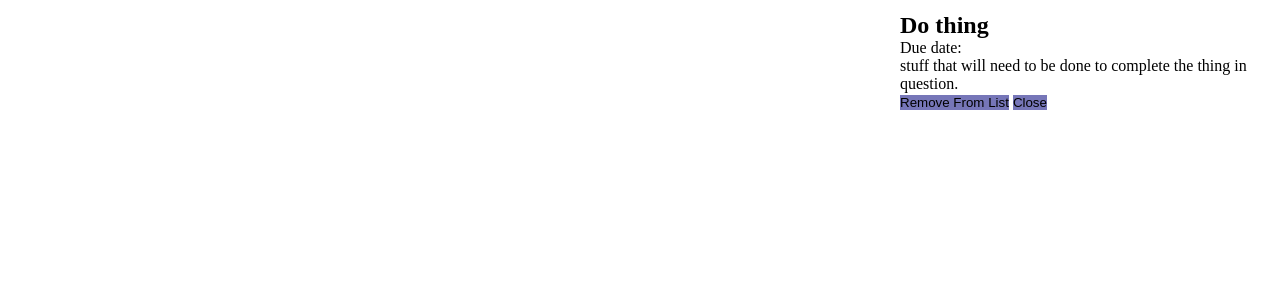
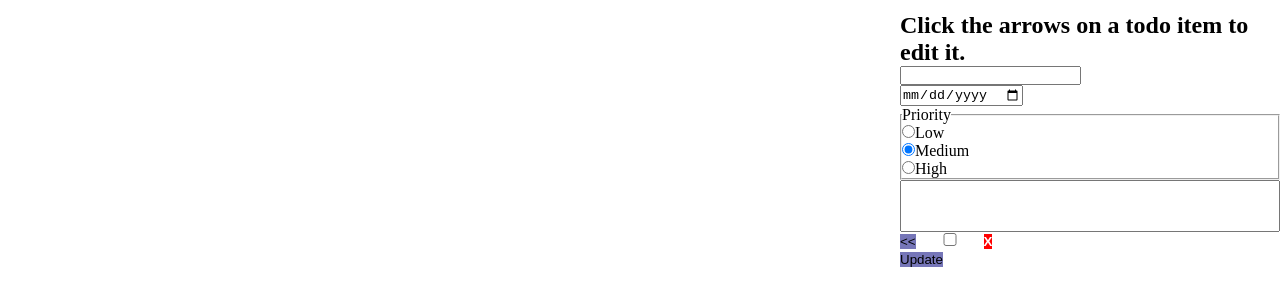
Before and after one commit to jacobwmorris/todo-list, a website built with webpack: page src/samplepage.html in a window 1280 px wide. Shown: the part 88-394 px from the top of the page. Built offline with nearby package versions, Linux system fonts and the light colour scheme.

Commit message:
Add todo item edit form

```diff
--- a/src/index.js
+++ b/src/index.js
@@ -79,6 +79,11 @@ import {DisplayProjectList, DisplayTodoList, DisplayTodo} from "./display.js";
             projects.getExpanded().add(newTodo);
         };
 
+        titleIn.value = "";
+        dateIn.value = "";
+        descIn.value = "";
+        radioButtons[1].checked = true;
+        document.querySelector(".form-wrapper.todo-form").classList.add("no-display");
         event.preventDefault();
     };
 
--- a/src/samplepage.html
+++ b/src/samplepage.html
@@ -53,7 +53,7 @@
                     </div>
                     <div class="f-desc-cell">
                         <label for="f-desc" class="block-label">Description:</label>
-                        <textarea type="text" name="description" id="f-desc" cols="60" rows="8"></textarea>
+                        <textarea name="description" id="f-desc" cols="60" rows="8"></textarea>
                     </div>
                 </form>
                 <button type="button" form="new-todo-form" id="add-todo-button">Add</button>
@@ -107,13 +107,26 @@
         </main>
         <aside>
             <div id="expanded">
-                <h2>Do thing</h2>
-                <p>Due date:</p>
-                <p>stuff that will need to be done to complete the thing in question.</p>
-                <div class="expanded-buttons">
-                    <button>Remove From List</button>
-                    <button>Close</button>
-                </div>
+                <h1>Click the arrows on a todo item to edit it.</h1>
+                <form action="#" id="edit-form">
+                    <input type="text" name="edit-title" id="edit-title">
+                    <div class="edit-buttonbox">
+                        <input type="date" name="edit-date" id="edit-date">
+                        <fieldset>
+                            <legend>Priority</legend>
+                            <label for="edit-pri-low" class="block-label"><input type="radio" name="edit-pri" value="L" id="edit-pri-low">Low</label>
+                            <label for="edit-pri-med" class="block-label"><input type="radio" name="edit-pri" value="M" id="edit-pri-med" checked>Medium</label>
+                            <label for="edit-pri-hi" class="block-label"><input type="radio" name="edit-pri" value="H" id="edit-pri-hi">High</label>
+                        </fieldset>
+                    </div>
+                    <textarea name="edit-desc" id="edit-desc"></textarea>
+                    <div class="edit-buttonbox">
+                        <button>&lt&lt</button>
+                        <input type="checkbox">
+                        <button class="red-button">X</button>
+                    </div>
+                    <button type="submit">Update</button>
+                </form>
             </div>
         </aside>
     </div>
```
Also changed, not shown: dist/index.html, dist/main.js.
